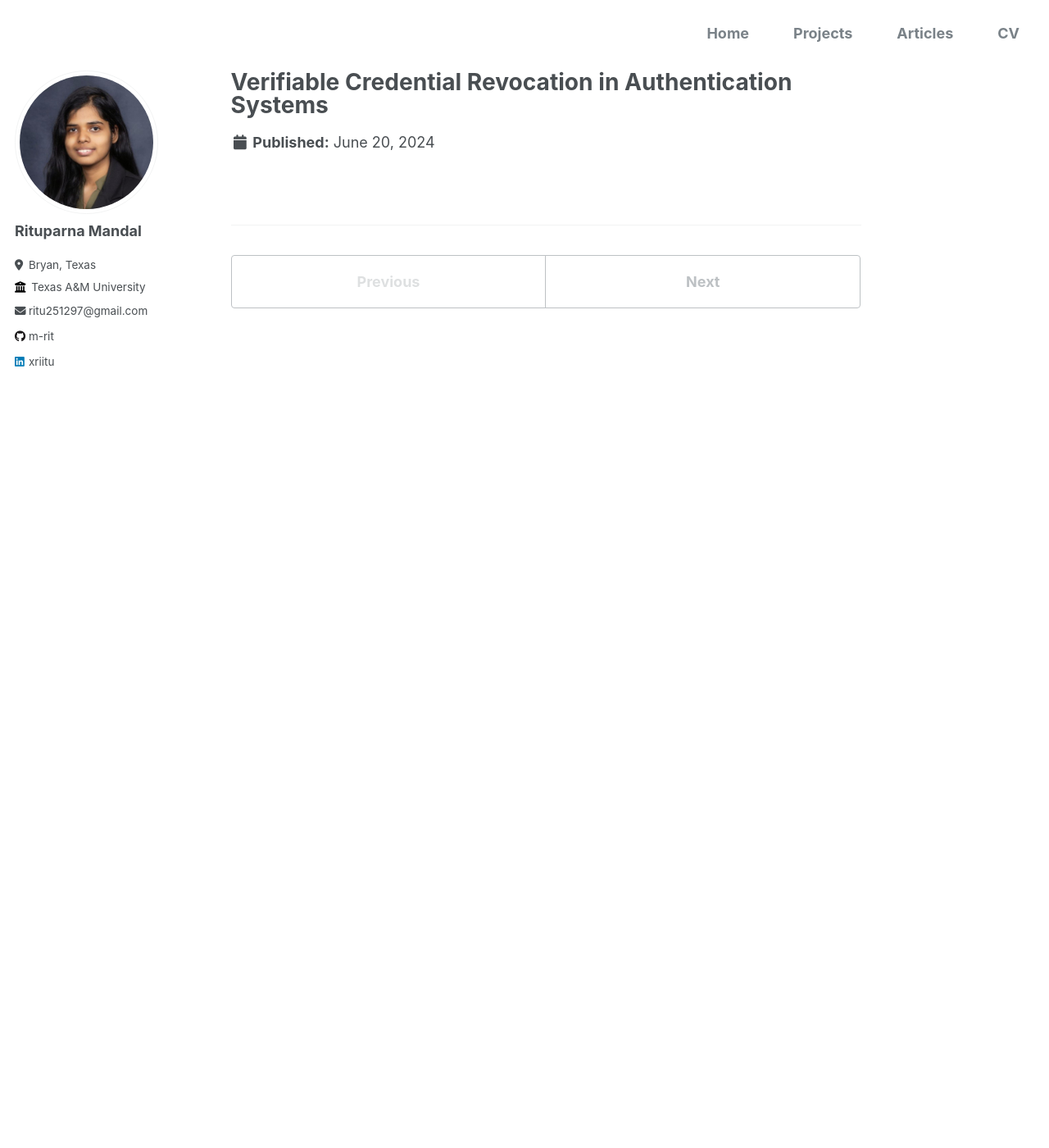
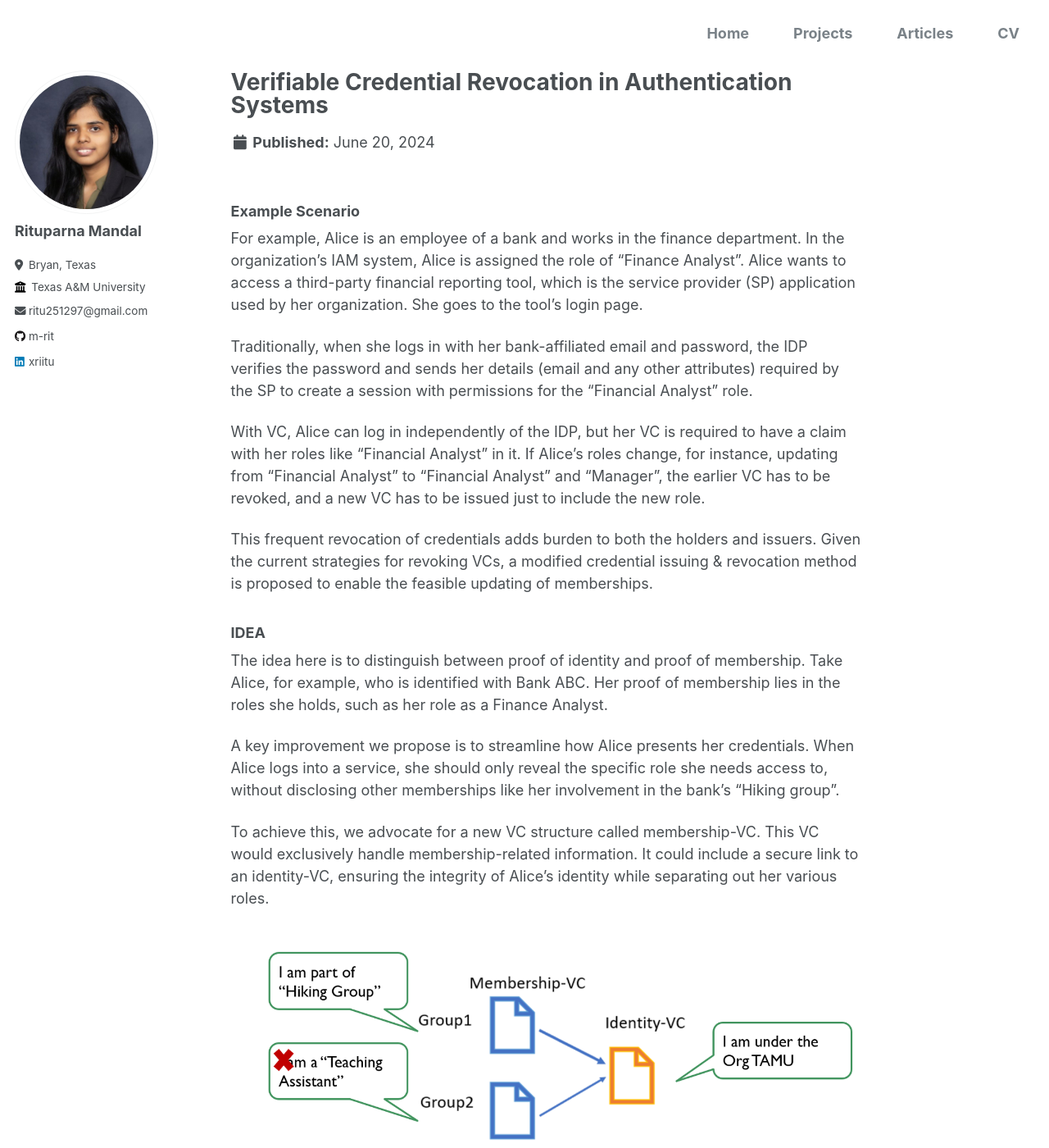
Before and after one commit to m-rit/m-rit.github.io, a Jekyll site: the page built from _portfolio/portfolio-1.md, in a window 1280 px wide and 1400 px high. Shown: the whole window at 82% size. Built offline with Jekyll 4.4.1, drawn with Linux system fonts in a browser that asks for light colours; some of the changed text lies outside the part shown.

Commit message:
updates gist of project 1

````diff
--- a/_portfolio/portfolio-1.md
+++ b/_portfolio/portfolio-1.md
@@ -1,5 +1,64 @@
 ---
 title: "Verifiable Credential Revocation in Authentication Systems"
-excerpt: "PoC with Linked Verifiable Credential for efficient Memebership Revocation<br/><img src='/images/pp3.png'>"
+excerpt: "PoC with Linked Verifiable Credential for efficient Memebership Revocation<br/><img src='/images/PP1.png'>"
 collection: portfolio
 ---
+
+### Example Scenario
+
+For example, Alice is an employee of a bank and works in the finance department. In the organization’s IAM system, Alice is assigned the role of "Finance Analyst". Alice wants to access a third-party financial reporting tool, which is the service provider (SP) application used by her organization. She goes to the tool’s login page.
+
+Traditionally, when she logs in with her bank-affiliated email and password, the IDP verifies the password and sends her details (email and any other attributes) required by the SP to create a session with permissions for the "Financial Analyst" role.
+
+With VC, Alice can log in independently of the IDP, but her VC is required to have a claim with her roles like "Financial Analyst" in it. If Alice's roles change, for instance, updating from "Financial Analyst" to "Financial Analyst" and "Manager", the earlier VC has to be revoked, and a new VC has to be issued just to include the new role.
+
+This frequent revocation of credentials adds burden to both the holders and issuers. Given the current strategies for revoking VCs, a modified credential issuing & revocation method is proposed to enable the feasible updating of memberships.
+
+
+### IDEA
+
+The idea here is to distinguish between proof of identity and proof of membership. Take Alice, for example, who is identified with Bank ABC. Her proof of membership lies in the roles she holds, such as her role as a Finance Analyst.
+
+A key improvement we propose is to streamline how Alice presents her credentials. When Alice logs into a service, she should only reveal the specific role she needs access to, without disclosing other memberships like her involvement in the bank’s "Hiking group".
+
+To achieve this, we advocate for a new VC structure called membership-VC. This VC would exclusively handle membership-related information. It could include a secure link to an identity-VC, ensuring the integrity of Alice’s identity while separating out her various roles.
+
+![VC Linking Framework](/images/PP1.png)
+
+Whenever Alice needs to be added to a new group, a new membership-VC can be created that links to her identity-VC. This approach ensures that identity-VCs remain of equal size for all employees and can tolerate any number of added memberships. For revoking access to any role, the membership-VC can be independently revoked, saving the hassle of crafting an entirely new VC for Alice.
+
+
+## V. Design Overview
+
+### A. Membership-VC
+
+The membership-VC includes a field `IdentityReference` with the URL of the Identity-VC. To protect against modification of the URI, we include the hashlink value of the URN. An example of a membership-VC is shown.
+
+```json
+{
+  "IdentityReference": "https://example.com/identity-vc",
+  "Hashlink": "abcdef1234567890",
+  "Revocable": true,
+  "RevocationFields": {
+    "AccumulatorValues": "...",
+    "RevocationStatus": "revoked"
+  }
+}
+```
+### B. Interaction Steps
+
+### Sequence of Interactions
+
+#### Issuance
+
+- **Issuer Role**: The Issuer creates an Identity VC for the holder, stating that the employee is affiliated with the organization. Additionally, the Issuer creates at least one membership for the holder, indicating the role granted by the organization.
+
+#### Presentation & Verification
+
+- **Presentation**: The Holder presents the Identity-VC and membership-VC to the Verifier.
+- **Verification**: The Verifier verifies the identity and membership proofs and checks if the membership credential is revoked or not.
+
+#### Revocation/Update
+
+- **Updating Memberships**: If there is a need to update memberships, the Issuer revokes the corresponding memberships.
+- **Revocation Dependencies**: If the Identity-VC is revoked, all corresponding membership-VCs must also be revoked to maintain consistency and security.
````
Also changed, not shown: images/bio-photo-2.jpg (deleted), images/mstile-70x70.png (deleted).
